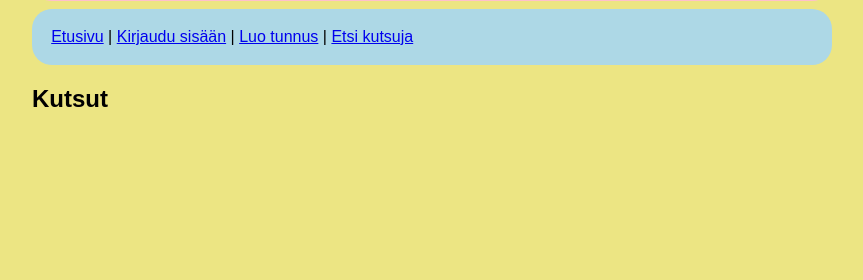
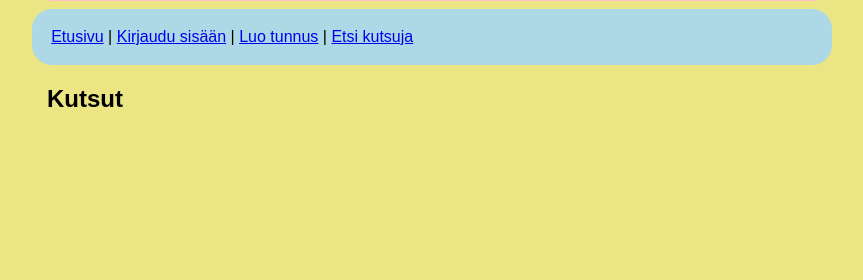
Before and after one commit to adii323/lastenleikkitreffit, a Flask app: page / in a window 1280 px wide. Shown: the part 173-453 px from the top of the page, without its empty margins (208-1071 px from the left). Run offline with Flask 3, Linux system fonts and the light colour scheme; data that the repository does not hold is empty.

Commit message:
A new style for h2

```diff
--- a/static/main.css
+++ b/static/main.css
@@ -84,6 +84,10 @@ h1 {
   font-family: Arial, Helvetica, sans-serif;
 }
 
+h2 {
+  margin-left: 15px;
+}
+
 .error {
   color: red;
   font-weight: bold;
```
